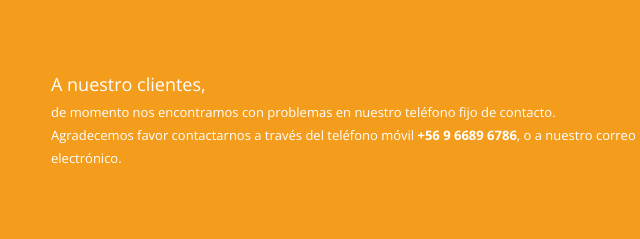
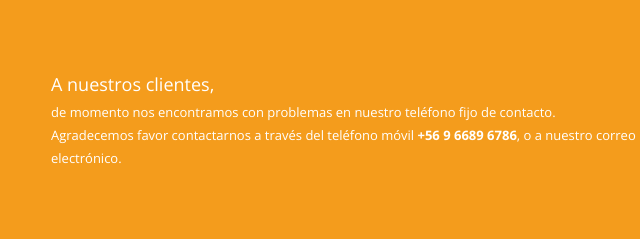
Before and after one commit to handband/handband.github.io, a plain HTML site: page map.html in a window 1280 px wide. Shown: the part 149-388 px from the top of the page, 149-789 px from the left. Drawn offline with nearby package versions, Linux system fonts and the light colour scheme; some packages are replaced by stand-ins of ours.

Commit message:
Fixing typo

```diff
--- a/map.html
+++ b/map.html
@@ -251,7 +251,7 @@
                   <div class="callout-box">
                       <div class="row">
                       	<div class="span9">
-                              <h3 class="last">A nuestro clientes,</h3>
+                              <h3 class="last">A nuestros clientes,</h3>
                               de momento nos encontramos con problemas en nuestro teléfono fijo de contacto.
                               <br>Agradecemos favor contactarnos a través del teléfono móvil <strong>+56 9 6689 6786</strong>, o a nuestro correo electrónico.
                           </div><!-- end .span9 -->
```
Also changed, not shown: about.html (+1 -1 lines), acreditacion.html (+1 -1 lines), contact.html (+1 -1 lines), index.html (+1 -1 lines), products.html (+1 -1 lines), products/lanyards.html (+1 -1 lines), products/perrito.html (+1 -1 lines), products/pvc.html (+1 -1 lines), products/termo.html (+1 -1 lines), products/yoyo.html (+1 -1 lines), wristbands.html (+1 -1 lines), wristbands/holographic.html (+1 -1 lines), wristbands/multitab.html (+1 -1 lines), wristbands/plastic.html (+1 -1 lines), 5 more files.
